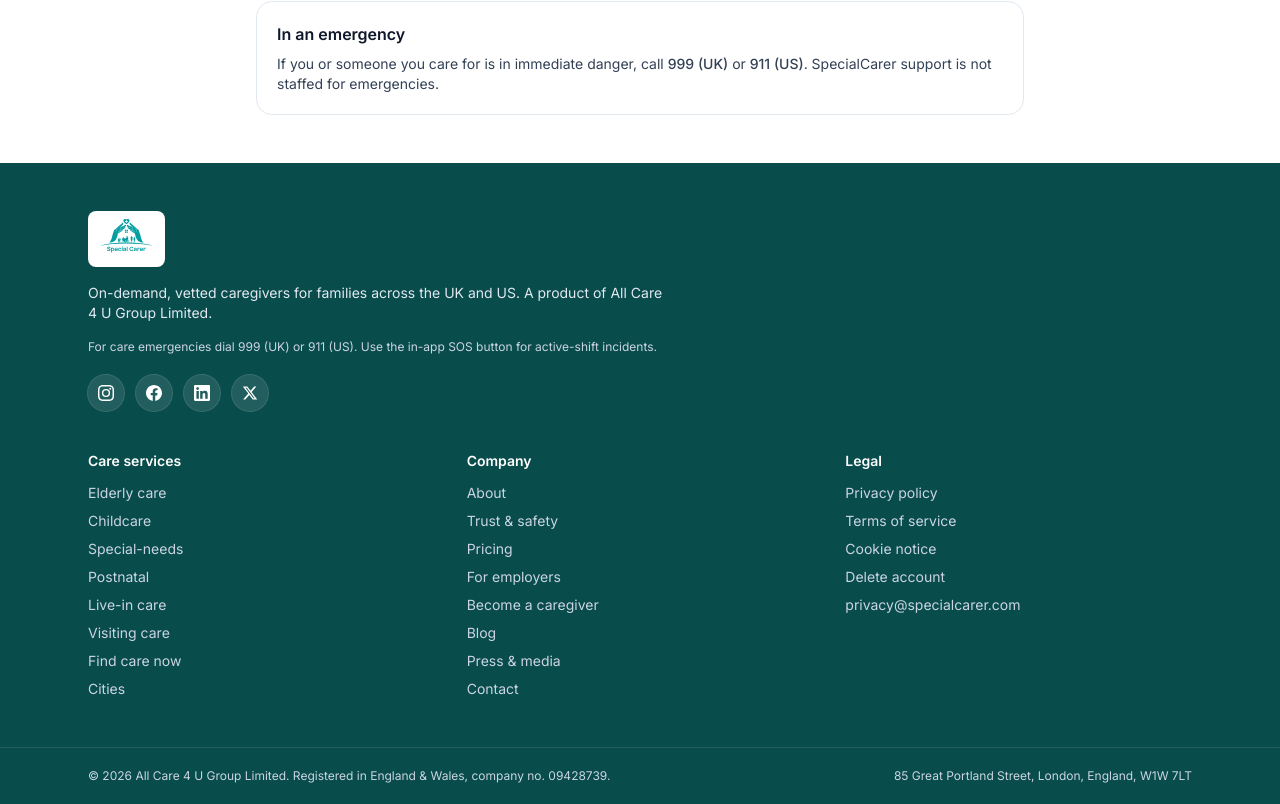
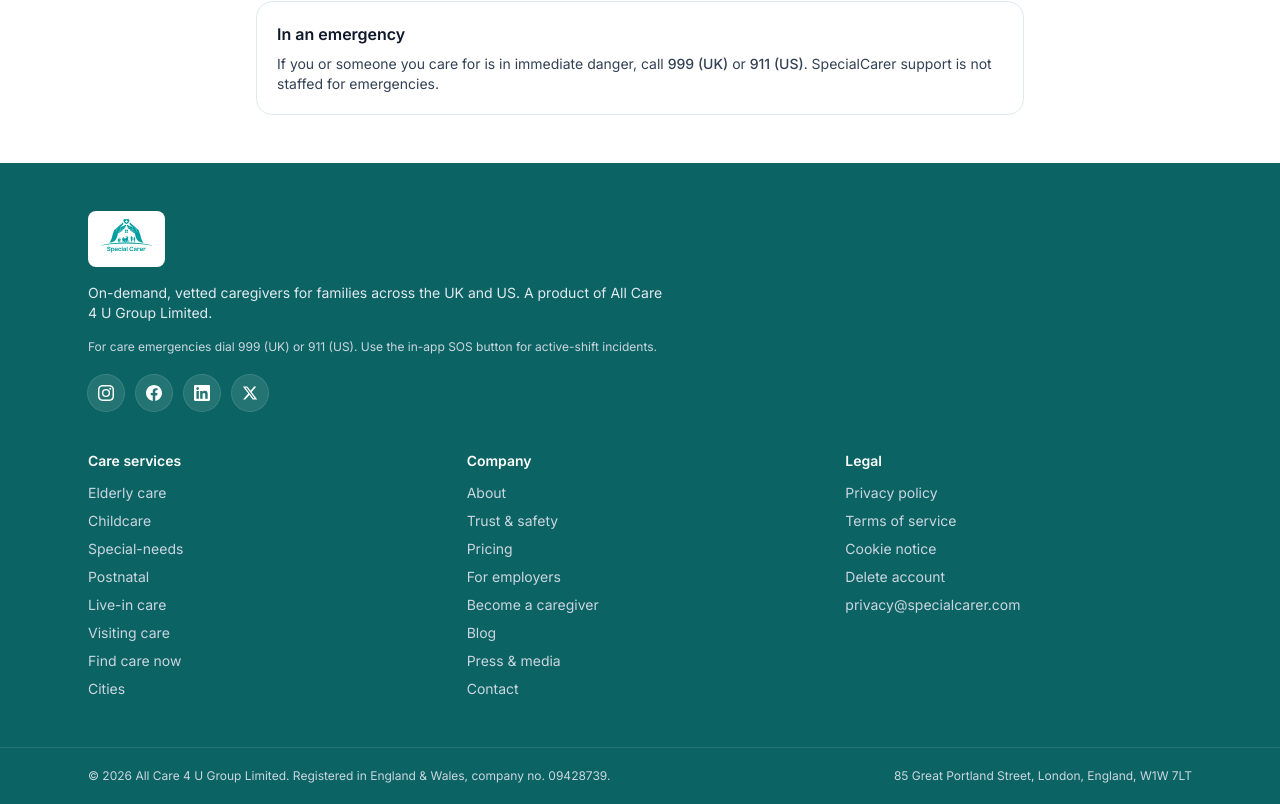
Before and after one commit to specialcarer-com/specialcarer, a Next.js app: page /contact in a window 1280 px wide. Shown: the part 1062-1866 px from the top of the page. Built offline with nearby package versions, Linux system fonts and the light colour scheme; no server answers.

Commit message:
fix(footer): lighten bg from brand-700 to brand-600 for less heavy bottom

```diff
--- a/src/components/site-footer.tsx
+++ b/src/components/site-footer.tsx
@@ -100,7 +100,7 @@
 
 export default function SiteFooter() {
   return (
-    <footer className="bg-brand-700 text-slate-100">
+    <footer className="bg-brand-600 text-slate-100">
       <div className="max-w-6xl mx-auto px-6 py-12 text-sm">
         {/* Brand block */}
         <div className="max-w-xl">
@@ -135,7 +135,7 @@
                   target="_blank"
                   rel="noopener noreferrer"
                   aria-label={label}
-                  className="flex h-9 w-9 items-center justify-center rounded-full bg-white/10 text-white ring-1 ring-white/20 hover:bg-white hover:text-brand-700 transition"
+                  className="flex h-9 w-9 items-center justify-center rounded-full bg-white/10 text-white ring-1 ring-white/20 hover:bg-white hover:text-brand-600 transition"
                 >
                   <Icon className="h-4 w-4" />
                 </a>
```
